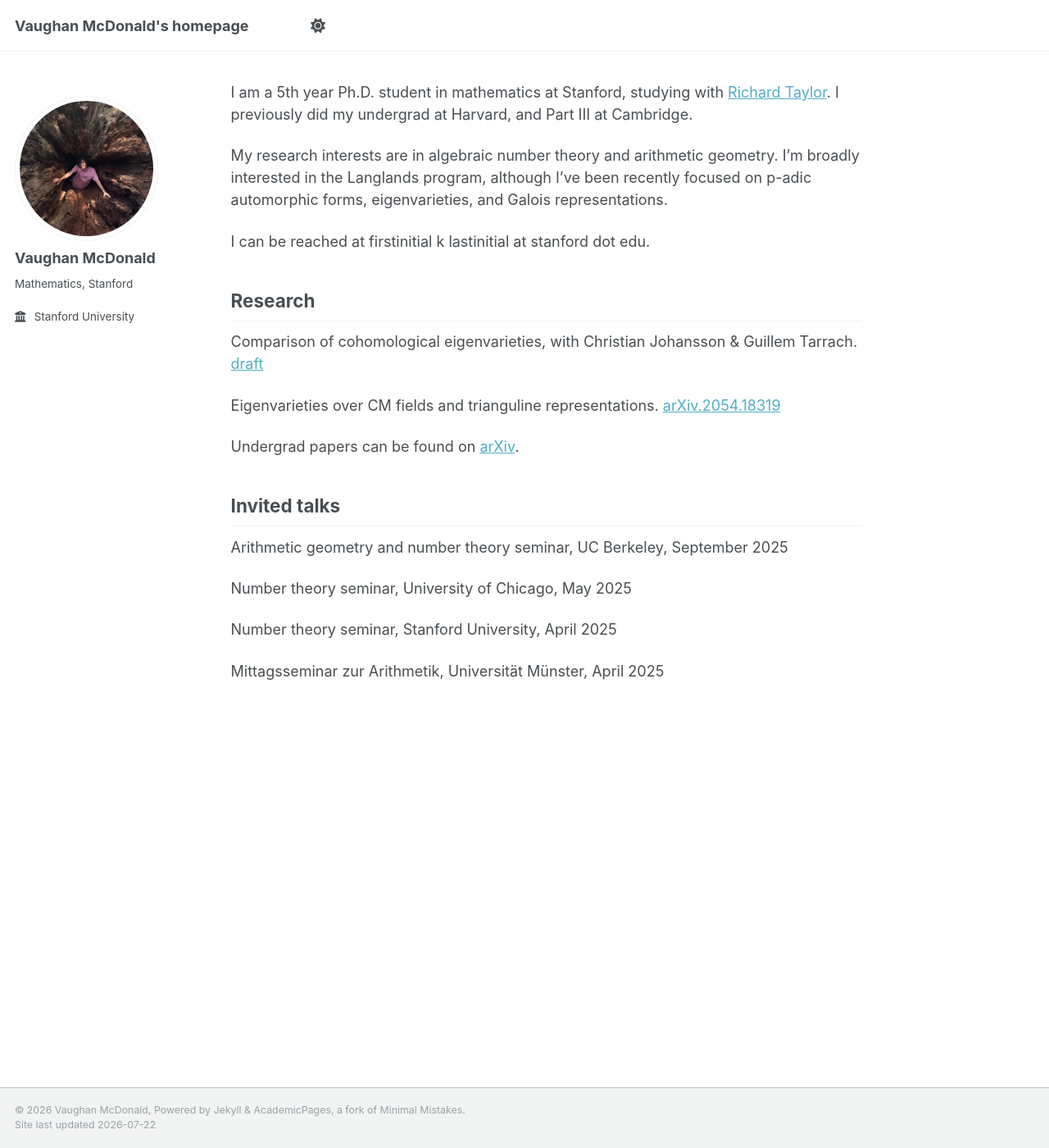
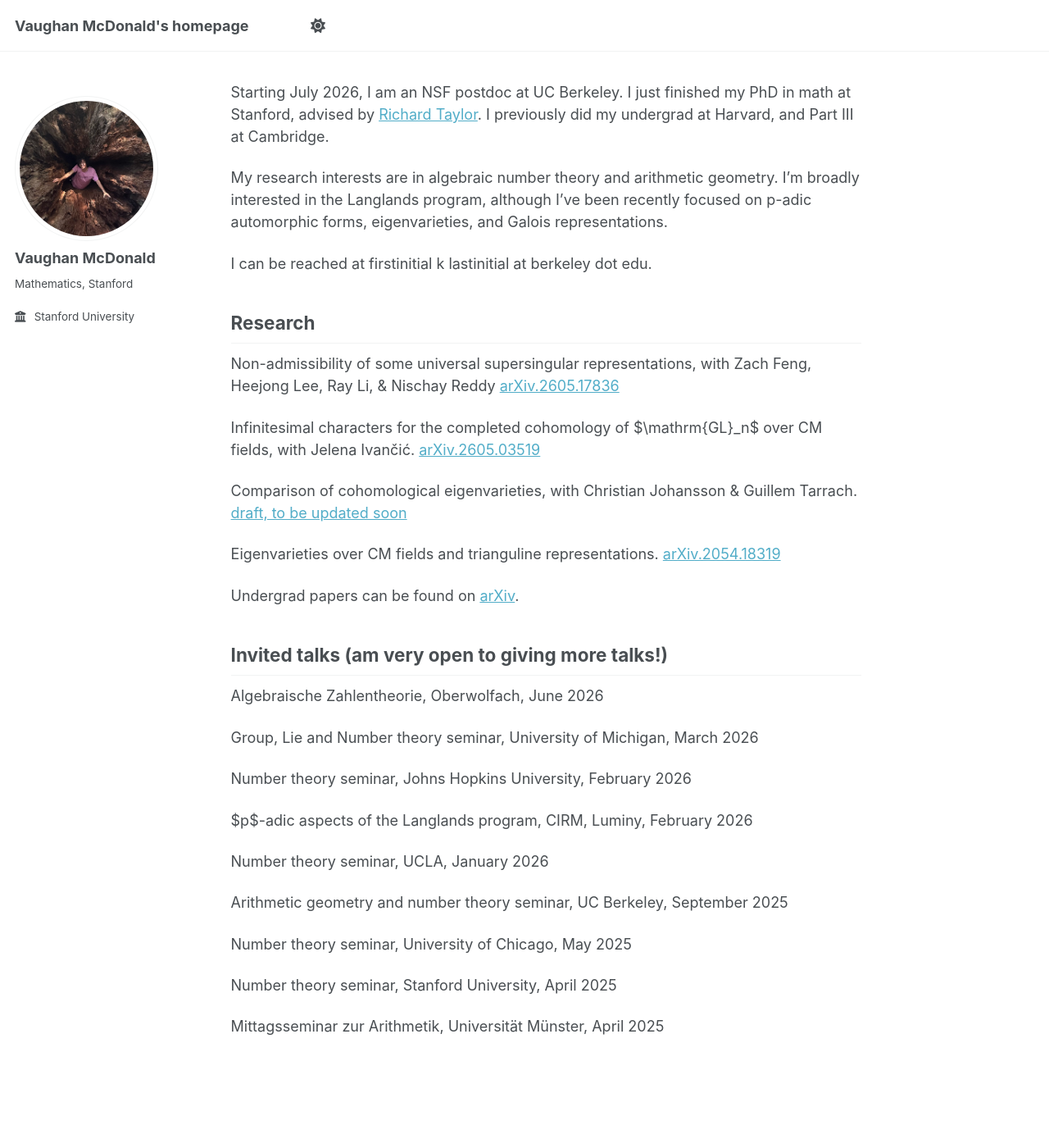
Before and after one commit to mcvaughanald/mcvaughanald.github.io, a Jekyll site: the page built from _pages/about.md, in a window 1280 px wide and 1400 px high. Shown: the whole window at 82% size. Built offline with Jekyll 4.4.1, drawn with Linux system fonts in a browser that asks for light colours.

Commit message:
Update about.md
updating for postdoc

```diff
--- a/_pages/about.md
+++ b/_pages/about.md
@@ -7,14 +7,18 @@ redirect_from:
   - /about.html
 ---
 
-I am a 5th year Ph.D. student in mathematics at Stanford, studying with [Richard Taylor](https://virtualmath1.stanford.edu/~rltaylor/). I previously did my undergrad at Harvard, and Part III at Cambridge.
+Starting July 2026, I am an NSF postdoc at UC Berkeley. I just finished my PhD in math at Stanford, advised by [Richard Taylor](https://virtualmath1.stanford.edu/~rltaylor/). I previously did my undergrad at Harvard, and Part III at Cambridge.
 
 My research interests are in algebraic number theory and arithmetic geometry. I'm broadly interested in the Langlands program, although I've been recently focused on p-adic automorphic forms, eigenvarieties, and Galois representations.
 
-I can be reached at firstinitial k lastinitial at stanford dot edu.
+I can be reached at firstinitial k lastinitial at berkeley dot edu.
 
 ## Research
-Comparison of cohomological eigenvarieties, with Christian Johansson & Guillem Tarrach. [draft](https://mcvaughanald.github.io/files/Comparison.pdf)
+Non-admissibility of some universal supersingular representations, with Zach Feng, Heejong Lee, Ray Li, & Nischay Reddy [arXiv.2605.17836](https://arxiv.org/abs/2605.17836)
+
+Infinitesimal characters for the completed cohomology of $\mathrm{GL}_n$ over CM fields, with Jelena Ivančić. [arXiv.2605.03519](https://arxiv.org/abs/2605.03519)
+
+Comparison of cohomological eigenvarieties, with Christian Johansson & Guillem Tarrach. [draft, to be updated soon](https://mcvaughanald.github.io/files/Comparison.pdf)
 
 Eigenvarieties over CM fields and trianguline representations. [arXiv.2054.18319](https://arxiv.org/abs/2504.18319)
 
@@ -22,7 +26,17 @@ Undergrad papers can be found on [arXiv](https://arxiv.org/search/?query=McDonal
 
 
 
-## Invited talks
+## Invited talks (am very open to giving more talks!)
+
+Algebraische Zahlentheorie, Oberwolfach, June 2026
+
+Group, Lie and Number theory seminar, University of Michigan, March 2026
+
+Number theory seminar, Johns Hopkins University, February 2026
+
+$p$-adic aspects of the Langlands program, CIRM, Luminy, February 2026
+
+Number theory seminar, UCLA, January 2026
 
 Arithmetic geometry and number theory seminar, UC Berkeley, September 2025
 
```
